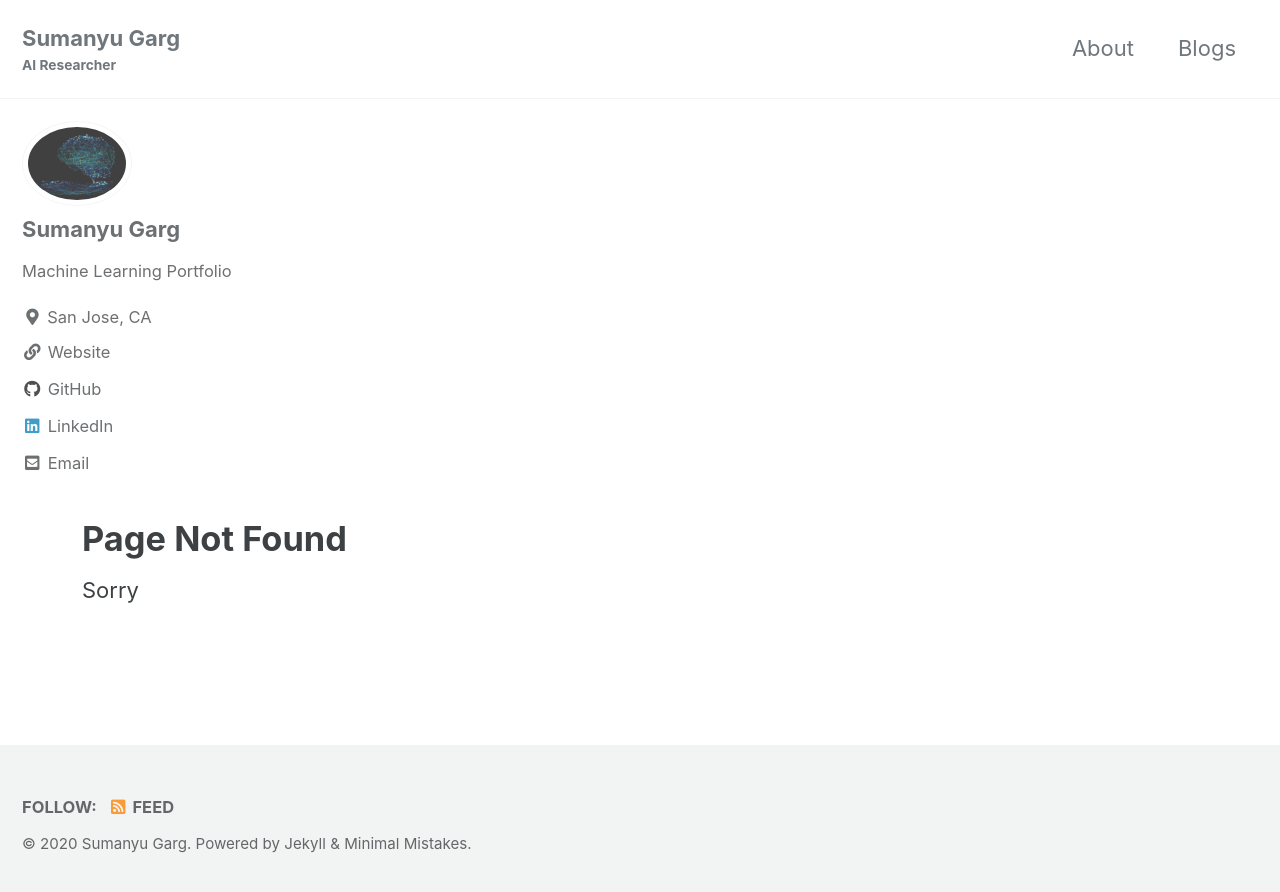
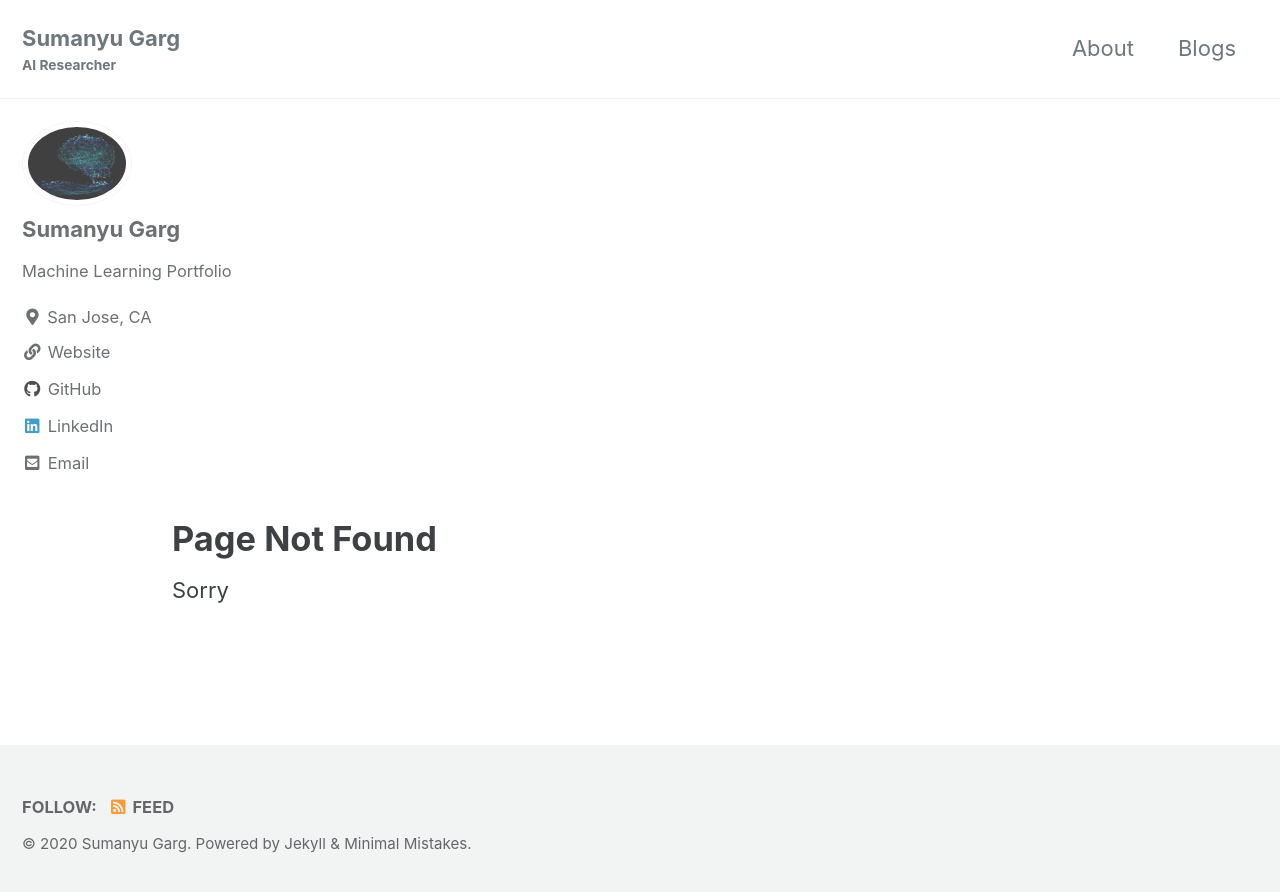
Before and after one commit to sumanyu-21/sumanyu-21.github.io, a Jekyll site: the page built from _pages/404.md, in a window 1280 px wide. Shown: the top 892 px of the page. Built offline with Jekyll 4.4.1, drawn with Linux system fonts in a browser that asks for light colours; cached includes are drawn as plain includes.

Commit message:
Update _page.scss

```diff
--- a/_sass/minimal-mistakes/_page.scss
+++ b/_sass/minimal-mistakes/_page.scss
@@ -38,12 +38,12 @@
 .page {
   @include breakpoint($large) {
     float: right;
-    width: calc(100% - #{$right-sidebar-width-narrow/5});
+    width: calc(100% - #{$right-sidebar-width-narrow/2});
     padding-right: $right-sidebar-width-narrow;
   }
 
   @include breakpoint($x-large) {
-    width: calc(100% - #{$right-sidebar-width/5});
+    width: calc(100% - #{$right-sidebar-width/2});
     padding-right: $right-sidebar-width;
   }
 
```
